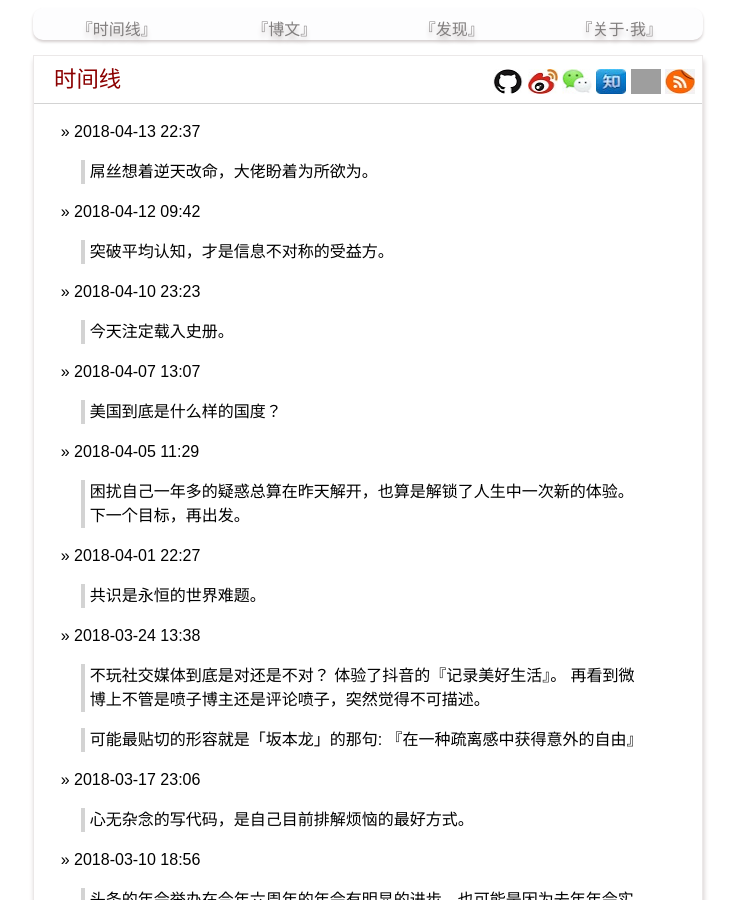
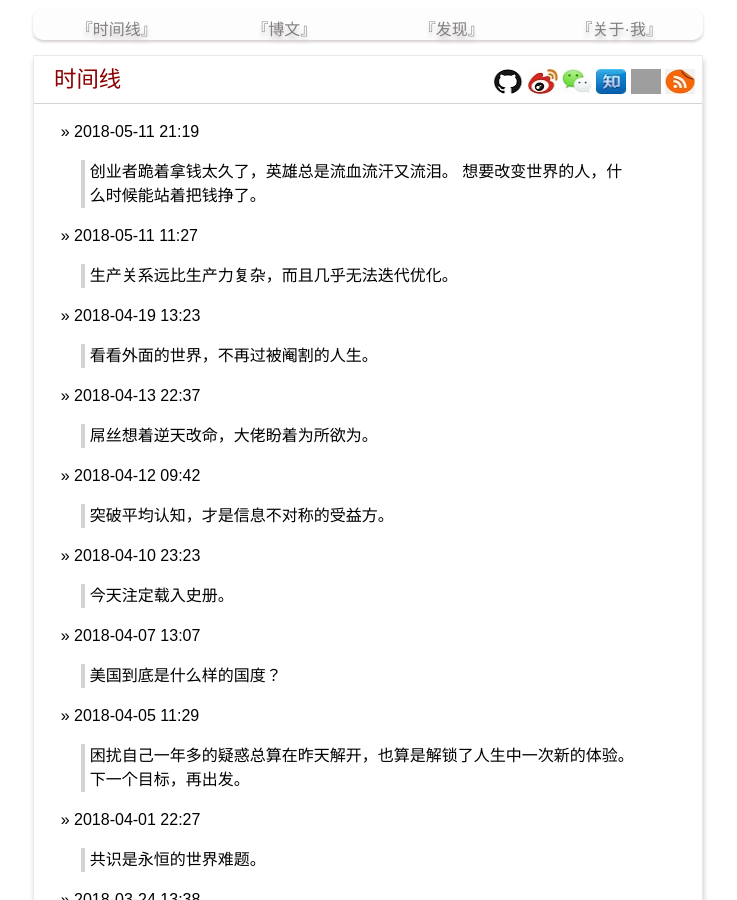
Before and after one commit to yanyiwu/blog, a Jekyll site: the page built from index.md, in a window 1280 px wide and 900 px high. Shown: the whole window, without its empty margins (272-1009 px from the left). Built offline with Jekyll 4.4.1, drawn with Linux system fonts in a browser that asks for light colours; Markdown is read by kramdown in place of the engine named in the settings; comment, search, counter and statistics services are not loaded; grey boxes are pictures that could not be loaded.

Commit message:
[moment] update

```diff
--- a/index.md
+++ b/index.md
@@ -2,6 +2,19 @@
 layout: post_without_date
 title: 时间线
 ---
+
+&raquo; 2018-05-11 21:19
+
+> 创业者跪着拿钱太久了，英雄总是流血流汗又流泪。
+> 想要改变世界的人，什么时候能站着把钱挣了。
+
+&raquo; 2018-05-11 11:27
+
+> 生产关系远比生产力复杂，而且几乎无法迭代优化。
+
+&raquo; 2018-04-19 13:23
+
+> 看看外面的世界，不再过被阉割的人生。
 
 &raquo; 2018-04-13 22:37
 
```
